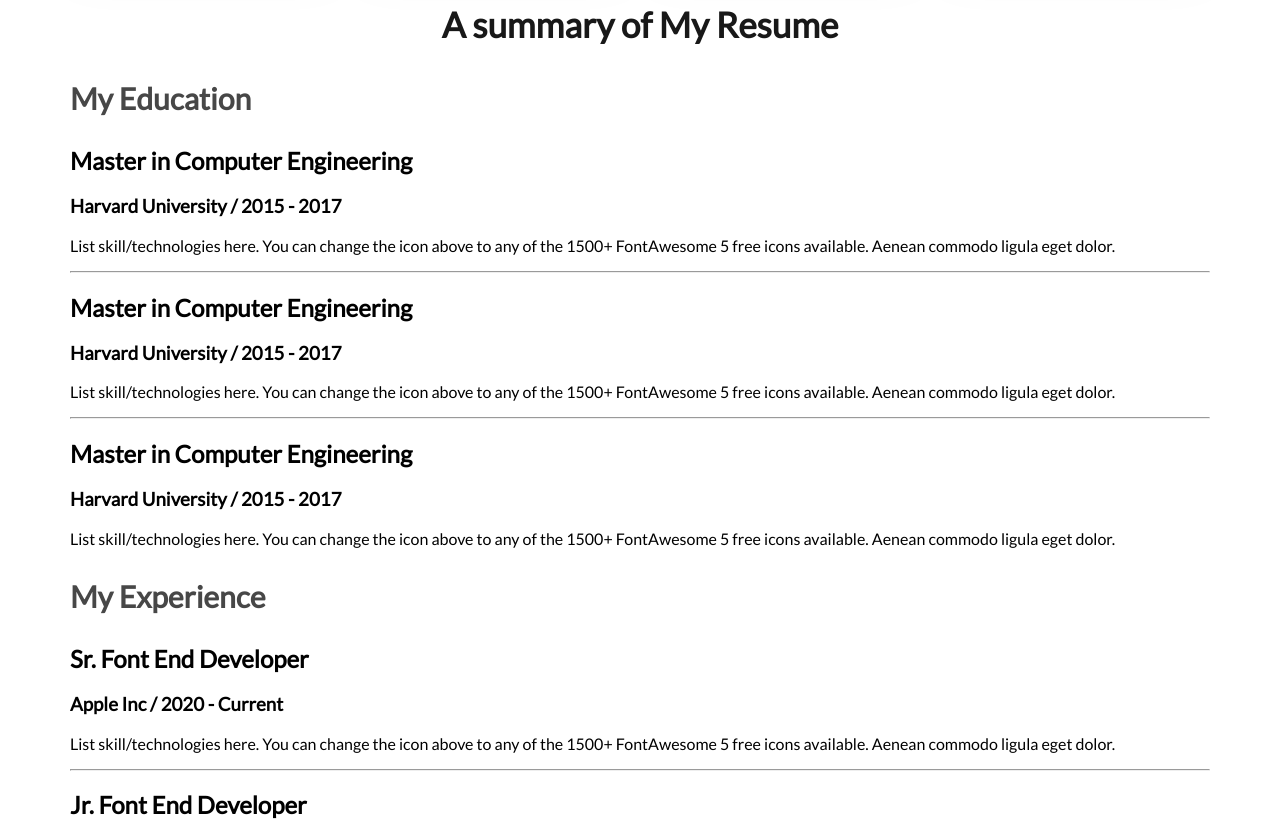
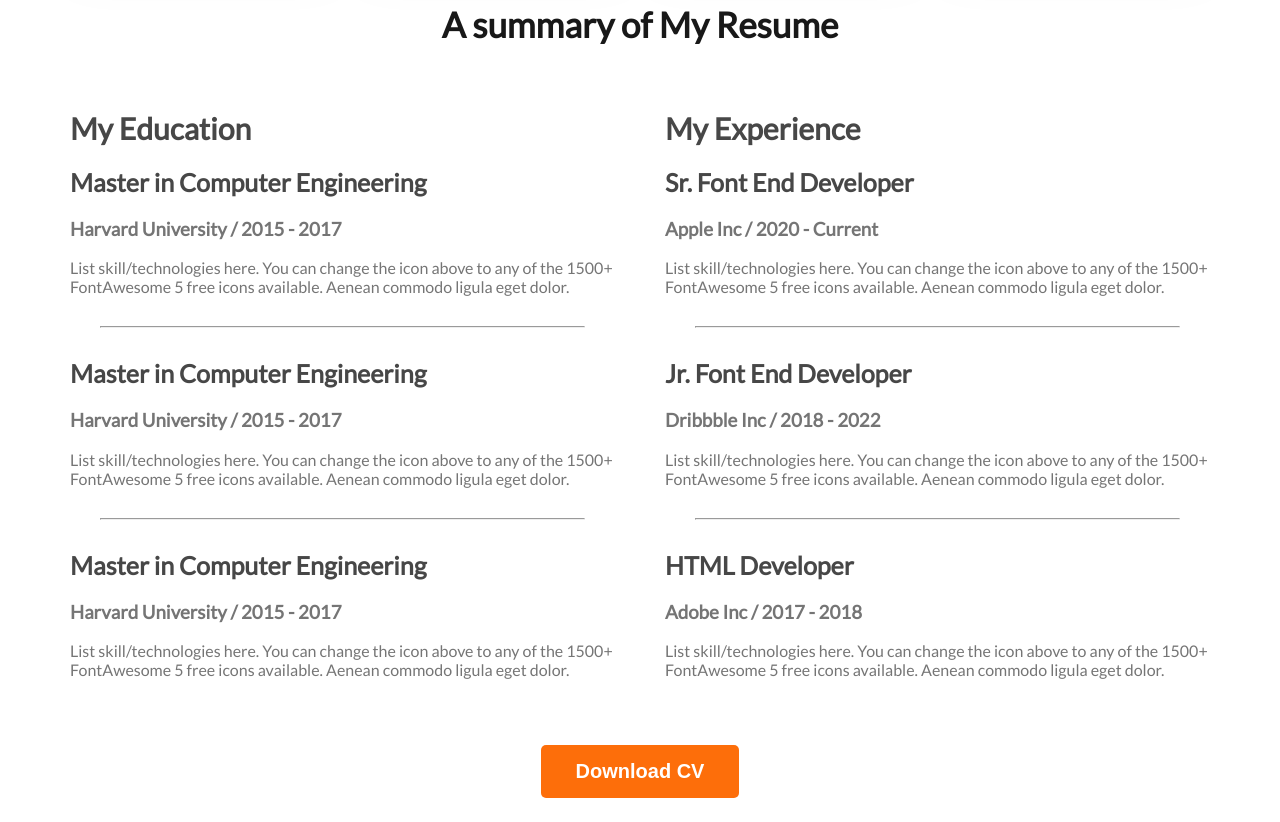
Before and after one commit to Robo9nine/Developer-portfolio, a plain HTML site: page index.html in a window 1280 px wide. Shown: the part 2127-2949 px from the top of the page. Drawn offline with Linux system fonts and the light colour scheme.

Commit message:
finished resume section

```diff
--- a/index.html
+++ b/index.html
@@ -136,6 +136,9 @@
                     </div>
                 </div>
             </div>
+            <div class="download-cv">
+                <button class="btn-primary">Download CV</button>
+            </div>
 
         </section>
     </main>
--- a/styles/style.css
+++ b/styles/style.css
@@ -136,4 +136,29 @@ main-section{
     font-size: 30px;
     color: #474747;
     text-align: left;
+    margin-bottom: 10px;
 }
+.resume-container{
+    display: flex;
+    gap: 50px;
+}
+.resume-item-tittle{
+    color:#474747;
+    font-size: 25px;
+    font-weight: 700;
+}
+.resume-institute{
+    margin bottom: 20px;
+    margin-top: 0px;
+}
+.resume-institute, .resume-item-description{
+    color: #757575;
+}
+.resume-container hr{
+    margin: 30px;
+}
+
+.download-cv{
+    text-align: center;
+    margin-top: 50px;
+}
```
